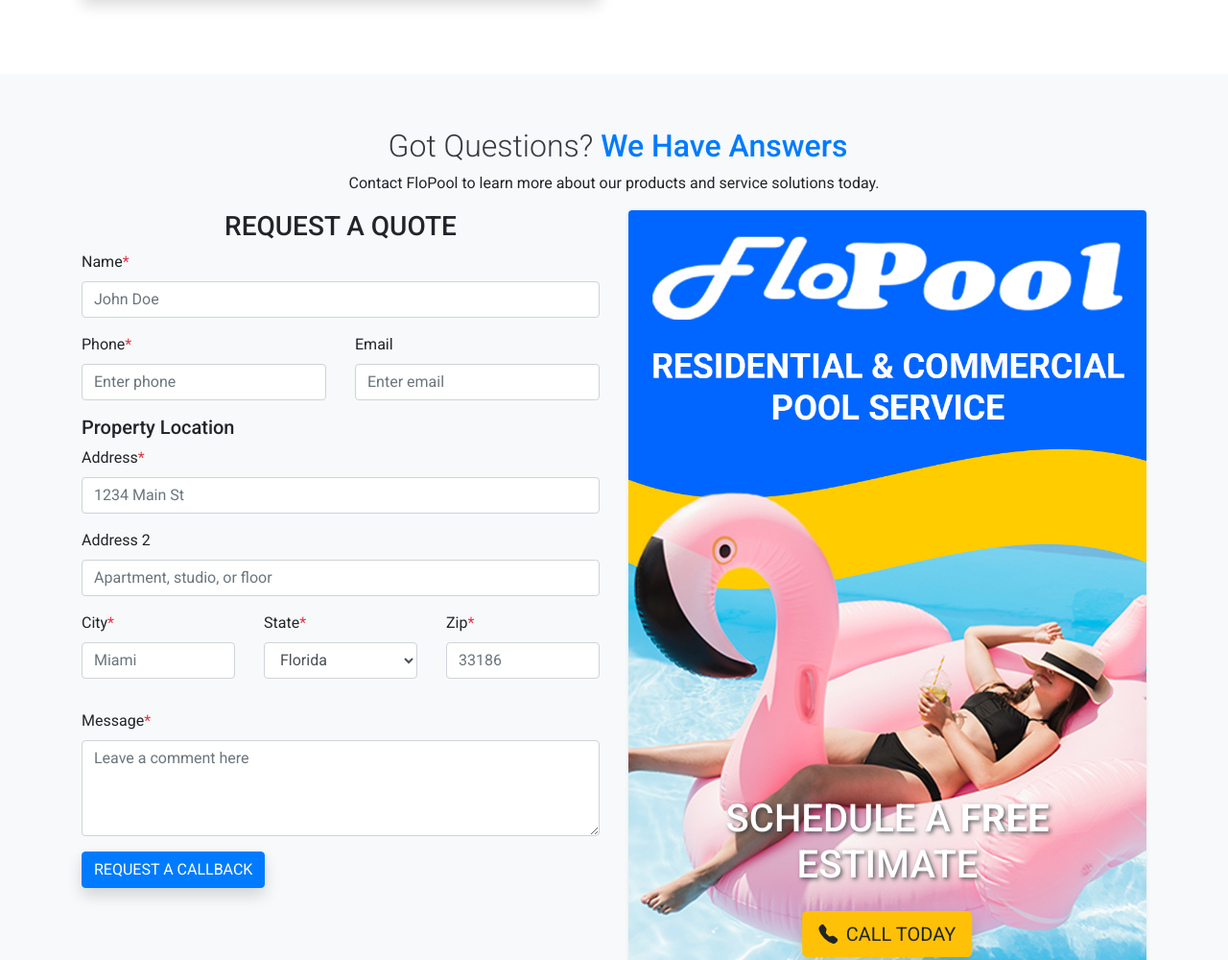
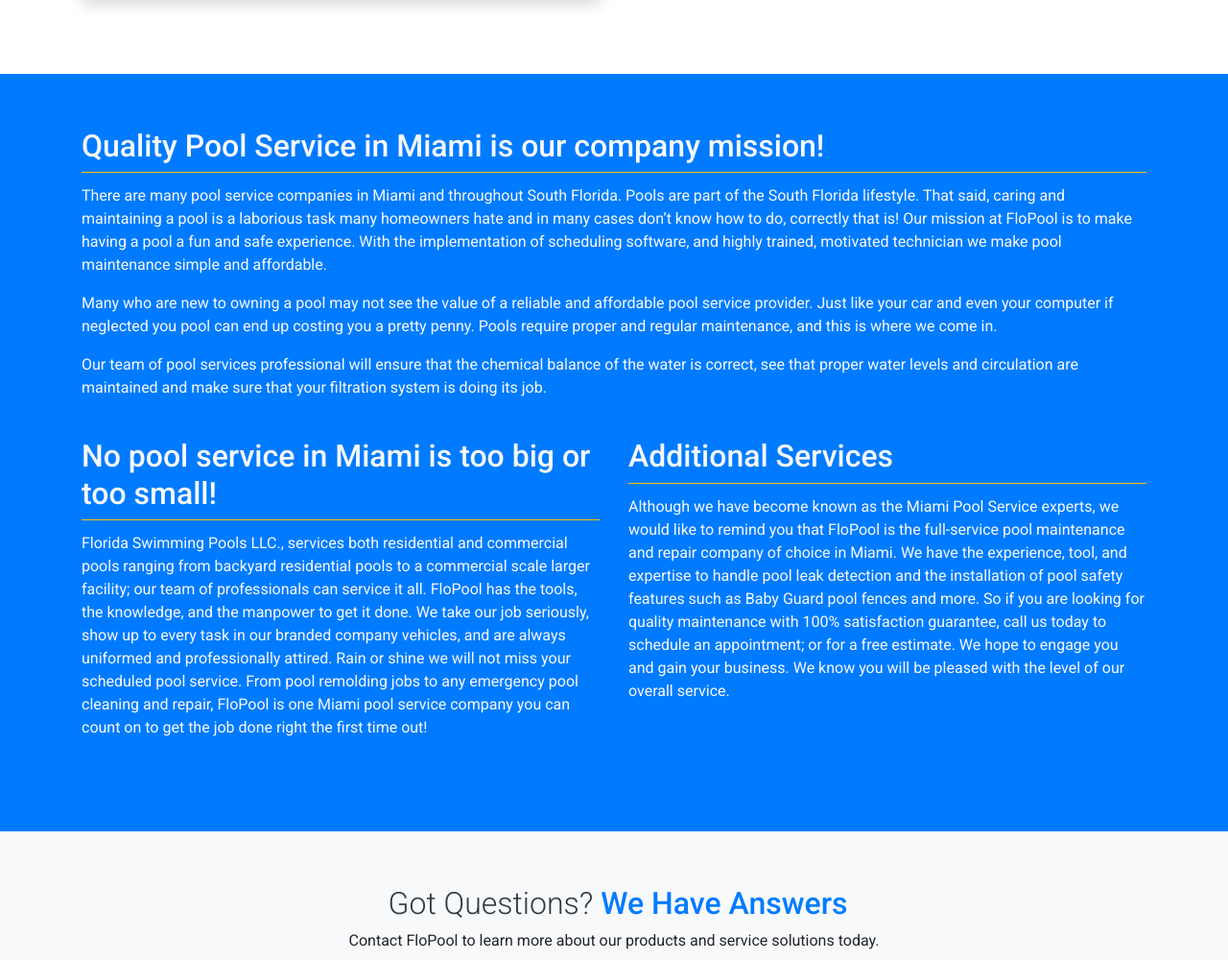
Before and after one commit to aaronm-git/gatsby-flopool, a Gatsby site: page /about in a window 1280 px wide. Shown: the part 1420-2420 px from the top of the page at 96% size. Built offline with nearby package versions, Linux system fonts and the light colour scheme; Gatsby itself is replaced by a stand-in of ours.

Commit message:
updated about us page and global css

```diff
--- a/src/components/layouts/Footer.jsx
+++ b/src/components/layouts/Footer.jsx
@@ -52,11 +52,11 @@
                   <Link to="/">Home</Link>
                 </li>
                 <li>
-                  <Link to="/about">About</Link>
+                  <Link to="/about">About Us</Link>
                 </li>
-                <li>
+                {/* <li>
                   <Link to="/services">Services</Link>
-                </li>
+                </li> */}
                 <li>
                   <Link to="/contact-us">Contact Us</Link>
                 </li>
--- a/src/components/layouts/Header.jsx
+++ b/src/components/layouts/Header.jsx
@@ -1,5 +1,5 @@
 import React from "react";
-import { Navbar, Nav, Container } from "react-bootstrap";
+import { Navbar, Nav, NavDropdown, Container } from "react-bootstrap";
 import { StaticImage } from "gatsby-plugin-image";
 import { Link } from "gatsby";
 
@@ -43,11 +43,25 @@
                 Home
               </Link>
               <Link to="/about" className="nav-link">
-                About
+                About Us
               </Link>
-              <Link to="/services" className="nav-link">
-                Pool Services
-              </Link>
+              <NavDropdown title="Services" id="collasible-nav-dropdown">
+                <Link className="dropdown-item" to="/services/residential">
+                  Residential Pool Service
+                </Link>
+                <Link className="dropdown-item" to="/services/commercial">
+                  Commercial Pool Service
+                </Link>
+                <Link className="dropdown-item" to="/services/repair">
+                  Pool Equipment Repair
+                </Link>
+                <Link className="dropdown-item" to="/services/leak-detection">
+                  Leak Detection
+                </Link>
+                <Link className="dropdown-item" to="/services/remodeling">
+                  Pool and Deck Remodeling
+                </Link>
+              </NavDropdown>
               <Link to="/contact-us" className="nav-link">
                 Contact Us
               </Link>
--- a/src/pages/about.jsx
+++ b/src/pages/about.jsx
@@ -29,9 +29,7 @@
         <Container>
           <Row className="flex-lg-row-reverse">
             <Col md={6}>
-              <h2 className="title">
-                Welcome To The FloPool Official Website!
-              </h2>
+              <h2 className="subtitle">Who We Are</h2>
               <p>
                 We are a full-service pool service, maintenance, and repair
                 company headquartered in South Miami, Florida. Our service area
@@ -45,9 +43,9 @@
               </p>
               <p>
                 After many years of servicing pools throughout the South Florida
-                area as a pool technicians, we decided to form Florida Swimming
-                Pools LLC., (FloPool.Com) with the intent of offering a high
-                standard pool service at an affordable price.
+                area as a pool technicians, we decided to form FloPool, with the
+                intent of offering a high standard pool service at an affordable
+                price.
               </p>
             </Col>
             <Col md={6}>
@@ -69,7 +67,73 @@
           </Row>
         </Container>
       </section>
-
+      <section className="subsection bg-primary">
+        <Container>
+          <Row>
+            <Col md={12} className="mb-4  text-light">
+              <h2 className="subtitle  text-light">
+                Quality Pool Service in Miami is our company mission!
+              </h2>
+              <p>
+                There are many pool service companies in Miami and throughout
+                South Florida. Pools are part of the South Florida lifestyle.
+                That said, caring and maintaining a pool is a laborious task
+                many homeowners hate and in many cases don’t know how to do,
+                correctly that is! Our mission at FloPool is to make having a
+                pool a fun and safe experience. With the implementation of
+                scheduling software, and highly trained, motivated technician we
+                make pool maintenance simple and affordable.
+              </p>
+              <p>
+                Many who are new to owning a pool may not see the value of a
+                reliable and affordable pool service provider. Just like your
+                car and even your computer if neglected you pool can end up
+                costing you a pretty penny. Pools require proper and regular
+                maintenance, and this is where we come in.
+              </p>
+              <p>
+                Our team of pool services professional will ensure that the
+                chemical balance of the water is correct, see that proper water
+                levels and circulation are maintained and make sure that your
+                filtration system is doing its job.
+              </p>
+            </Col>
+            <Col md={6} className="mb-4  text-light">
+              <h2 className="subtitle  text-light">
+                No pool service in Miami is too big or too small!
+              </h2>
+              <p>
+                Florida Swimming Pools LLC., services both residential and
+                commercial pools ranging from backyard residential pools to a
+                commercial scale larger facility; our team of professionals can
+                service it all. FloPool has the tools, the knowledge, and the
+                manpower to get it done. We take our job seriously, show up to
+                every task in our branded company vehicles, and are always
+                uniformed and professionally attired. Rain or shine we will not
+                miss your scheduled pool service. From pool remolding jobs to
+                any emergency pool cleaning and repair, FloPool is one Miami
+                pool service company you can count on to get the job done right
+                the first time out!
+              </p>
+            </Col>
+            <Col md={6} className="mb-4 text-light">
+              <h2 className="subtitle text-light">Additional Services</h2>
+              <p>
+                Although we have become known as the Miami Pool Service experts,
+                we would like to remind you that FloPool is the full-service
+                pool maintenance and repair company of choice in Miami. We have
+                the experience, tool, and expertise to handle pool leak
+                detection and the installation of pool safety features such as
+                Baby Guard pool fences and more. So if you are looking for
+                quality maintenance with 100% satisfaction guarantee, call us
+                today to schedule an appointment; or for a free estimate. We
+                hope to engage you and gain your business. We know you will be
+                pleased with the level of our overall service.
+              </p>
+            </Col>
+          </Row>
+        </Container>
+      </section>
       <Contact reversed />
     </Layout>
   );
--- a/src/styles/global.css
+++ b/src/styles/global.css
@@ -27,7 +27,13 @@
   padding-bottom: 1rem;
   border-top: 2px #ffc107 solid;
   border-bottom: 2px #ffc107 solid;
-  padding-bottom: 1rem;
+}
+
+.subtitle {
+  color: #007bff;
+  border-bottom: 1px #ffc107 solid;
+  padding-bottom: 0.5rem;
+  margin-bottom: 0.75rem;
 }
 
 #main {
```
